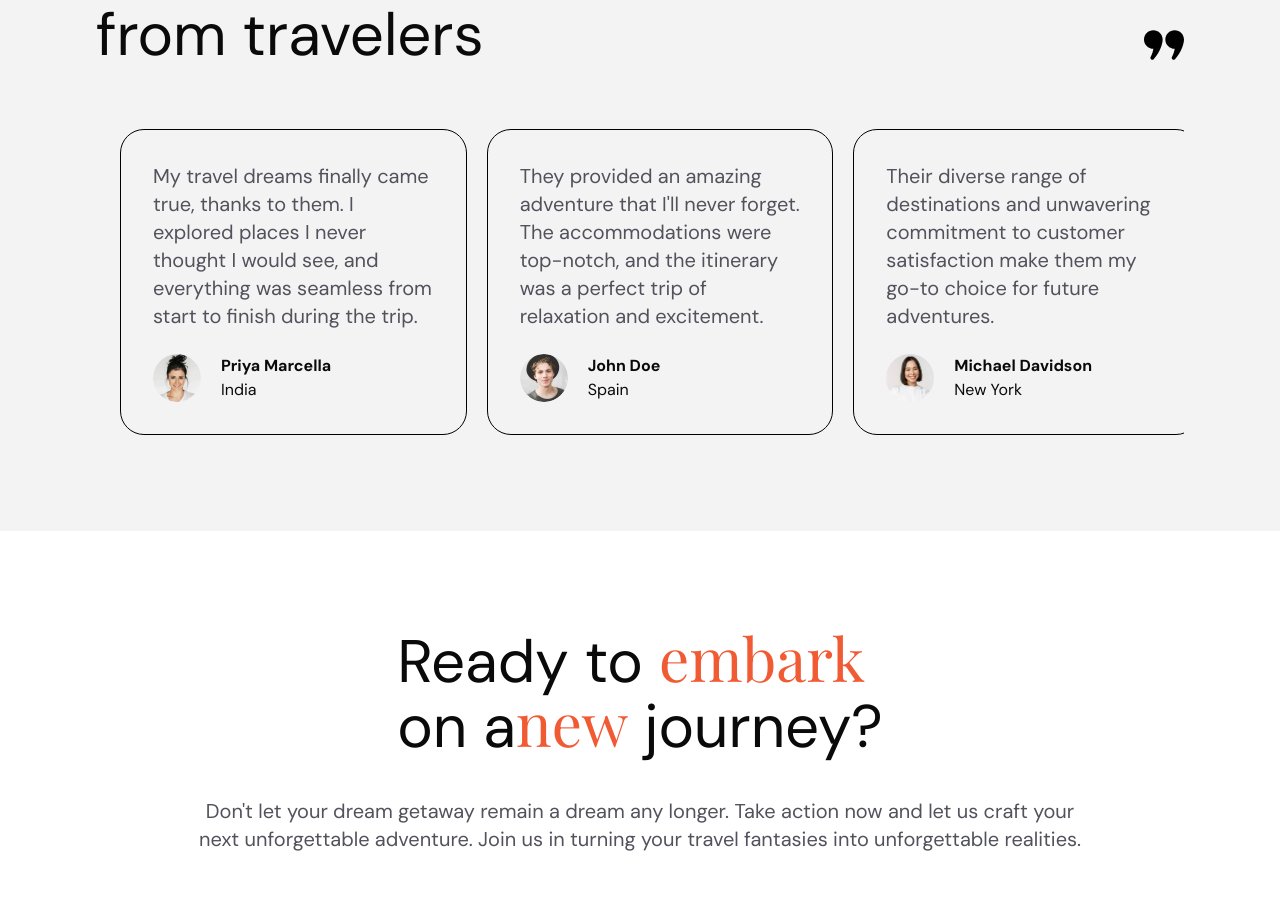
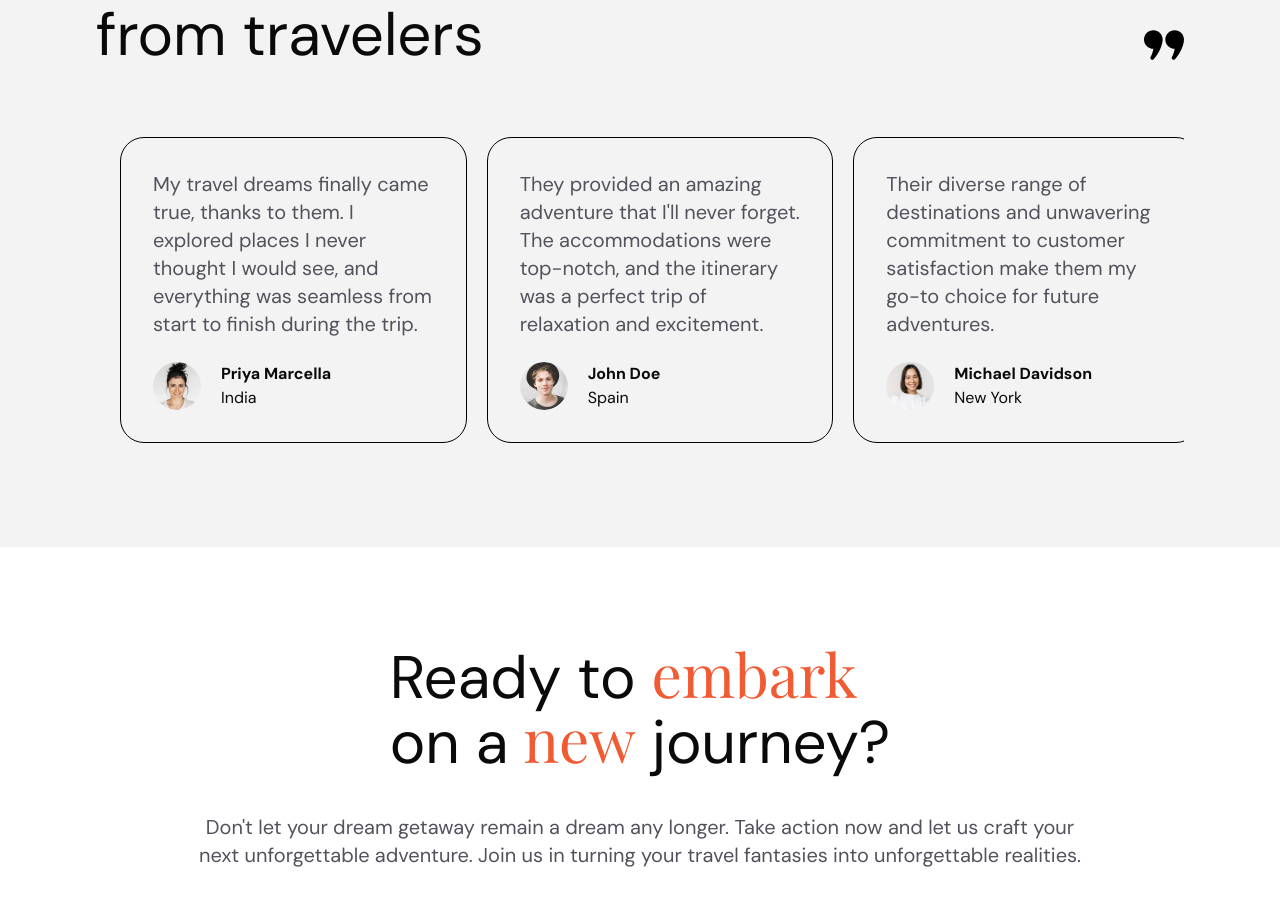
Before and after one commit to allajahzan-dev/gompass.trip, a Next.js app: page / in a window 1280 px wide. Shown: the part 3460-4365 px from the top of the page. Built offline with nearby package versions, Linux system fonts and the light colour scheme.

Commit message:
patch: made small changes in styles

```diff
--- a/src/app/components/animations/AnimateServices.tsx
+++ b/src/app/components/animations/AnimateServices.tsx
@@ -16,7 +16,7 @@ export default function AnimateServices({ id, children }: Props) {
             initial={{ opacity: 0, x: id % 2 === 0 ? -30 : 30 }}
             whileInView={{ opacity: 1, x: 0 }}
             viewport={{ amount: 0.2, once: true }}
-            transition={{ duration: 0.5, delay: 0.2 + id * 0.1 }}
+            transition={{ duration: 0.5, delay: 0.3 }}
         >
             {children}
         </motion.div>
--- a/src/app/components/sections/ContactSection.tsx
+++ b/src/app/components/sections/ContactSection.tsx
@@ -23,7 +23,7 @@ export default function ContactSection() {
                     <i className={cn(playfair.className, "text-[#f15b34]")}>embark</i>
                     <br />
                     on a<i className={cn(playfair.className, "text-[#f15b34]")}>
-                        new
+                    {" "}new
                     </i>{" "}
                     journey?
                 </RevealSectionTitle>
--- a/src/app/components/sections/HeroSection.tsx
+++ b/src/app/components/sections/HeroSection.tsx
@@ -9,8 +9,8 @@ export default function HeroSection() {
                 backgroundSize: "cover",
                 backgroundPosition: "center",
             }}
-            className="relative h-[90vh] flex items-center justify-center text-white
-            sm:h-[86vh] md:h-[90vh] xl:h-[98vh]"
+            className="relative h-[86vh] flex items-center justify-center text-white
+            md:h-[90vh] xl:h-[98vh]"
         >
             {/* Label */}
             <div
--- a/src/app/components/sections/StoriesSection.tsx
+++ b/src/app/components/sections/StoriesSection.tsx
@@ -52,7 +52,7 @@ export default async function StoriesSection() {
 
             {/* Stories */}
             <Carousel className="w-full">
-                <CarouselContent className="gap-5">
+                <CarouselContent className="gap-5 py-2">
                     {stories.map((str) => (
                         <CarouselItem
                             key={str.id}
--- a/src/components/common/FooterSection.tsx
+++ b/src/components/common/FooterSection.tsx
@@ -79,7 +79,7 @@ export default function FooterSection() {
                             <li className="flex items-center gap-4">
                                 <MapPin className="w-5 h-5 text-white self-start" />
                                 123 Wanderer Street, City Name,
-                                <br />
+                                <br className="hidden md:block" />
                                 State Name, Nation
                             </li>
                         </ul>
--- a/src/components/ui/carousel.tsx
+++ b/src/components/ui/carousel.tsx
@@ -144,7 +144,7 @@ function CarouselContent({ className, ...props }: React.ComponentProps<"div">) {
       <div
         className={cn(
           "flex",
-          orientation === "horizontal" ? "mx-6" : "-mt-4 flex-col",
+          orientation === "horizontal" ? "mx-0 md:mx-6" : "-mt-4 flex-col",
           className
         )}
         {...props}
```
